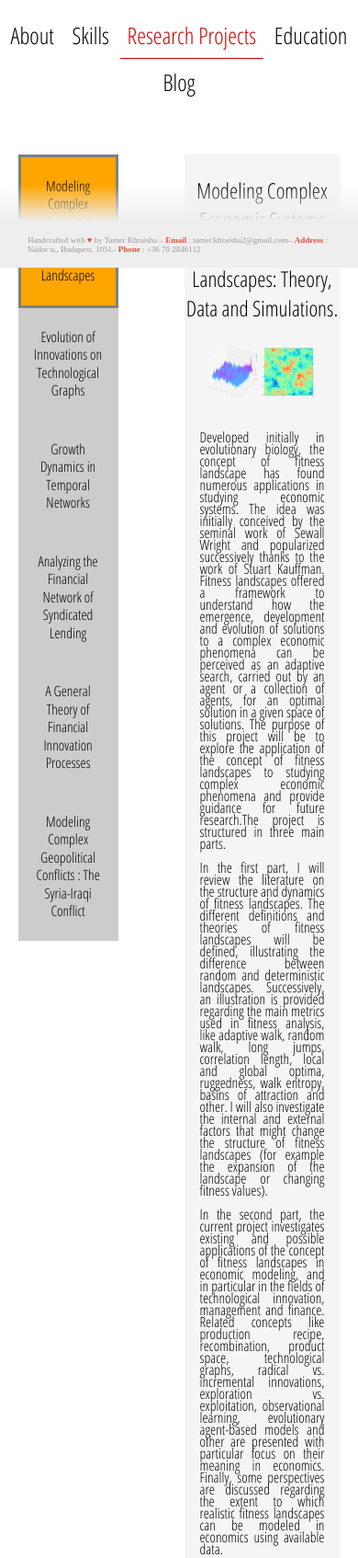
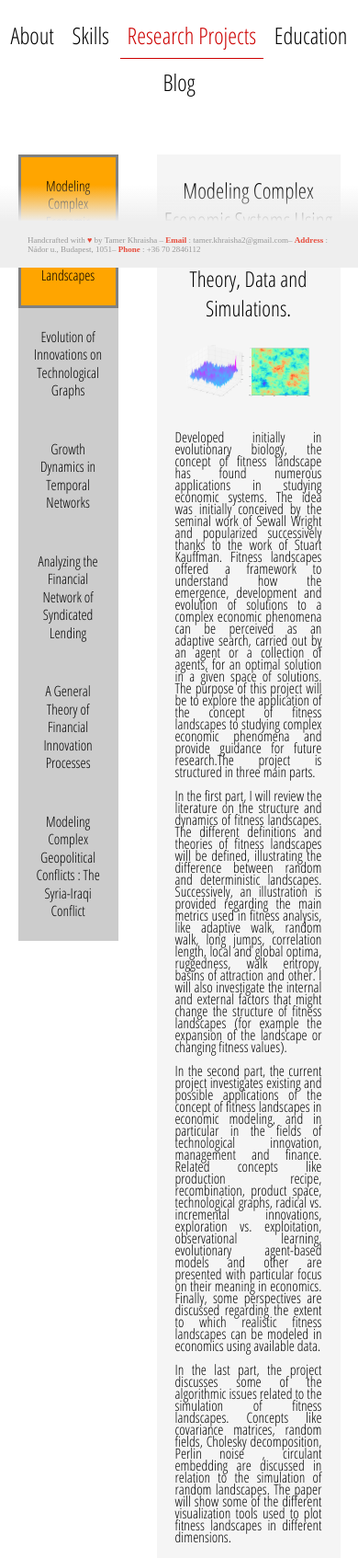
Before and after one commit to verde2006/webpage.github.io, a PHP site: page /research.html in a window 390 px wide. Shown: the part 553-2247 px from the top of the page at 92% size. Run offline with PHP 8.4, Linux system fonts and the light colour scheme; some libraries are stand-ins or nearby versions; some web fonts are replaced.

Commit message:
Update Medias.css

```diff
--- a/Medias.css
+++ b/Medias.css
@@ -54,7 +54,7 @@ div.tab button {display: block;padding: 22px 16px;width: 28vw;font-size: 4vw;lin
 
 .tabcontent p {font-size: 4vw;line-height:13px;	}
 
-.tabcontent{width:170px;}
+.tabcontent{width:200px;}
 
 .icon-link .fa {color: #fff;line-height: 60px;font-size: 36px;}
 
```
